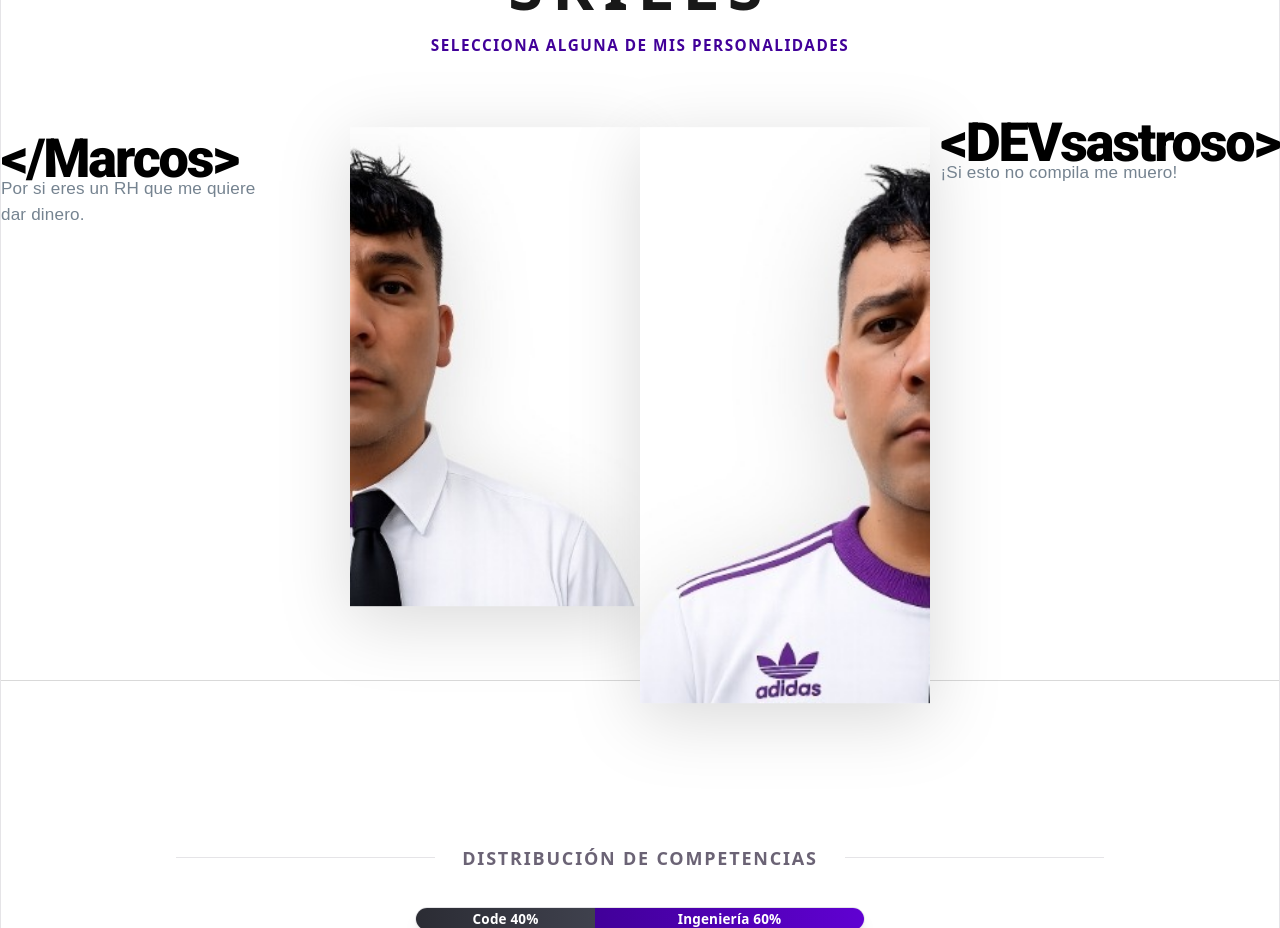
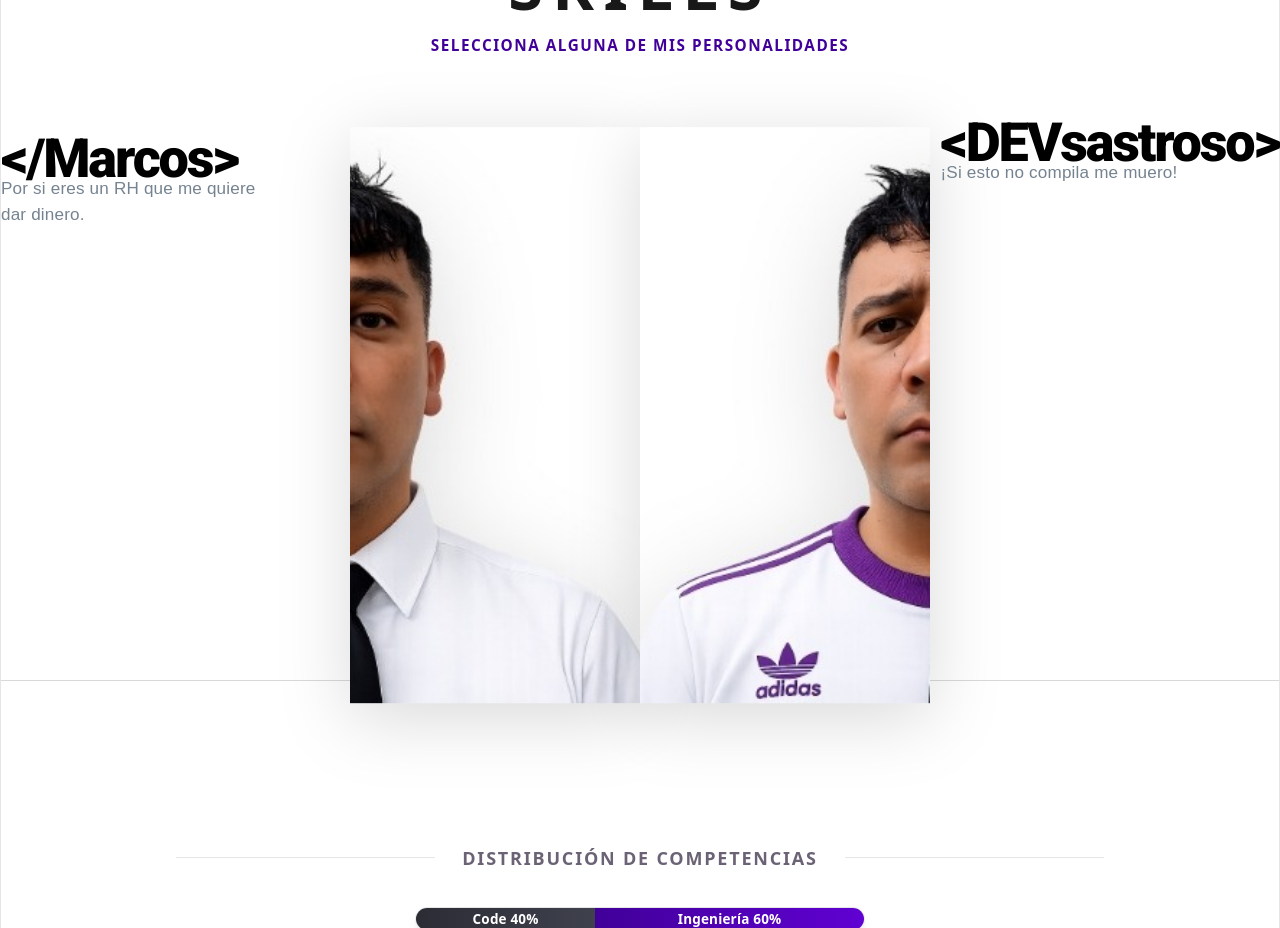
Before and after one commit to marcosgdl/portafolio-devsastroso, a React (Vite) app: page / in a window 1280 px wide. Shown: the part 1140-2068 px from the top of the page. Built offline with nearby package versions, Linux system fonts and the light colour scheme; no server answers.

Commit message:
Fix fotos

```diff
--- a/src/components/SkillsBlock/SkillsBlock.css
+++ b/src/components/SkillsBlock/SkillsBlock.css
@@ -299,13 +299,17 @@
   transform: translate(-50%, -50%) translateX(-65px);
 }
 
+/* 🚀 AQUÍ ESTÁ LA MAGIA QUE ARREGLA LAS FOTOS EN EL CELULAR 🚀 */
 .img-half {
   width: 50%;
+  display: flex;
   transition: all 0.5s cubic-bezier(0.25, 1, 0.5, 1);
 }
 .img-half img {
   width: 100%;
-  height: auto;
+  height: 100%;
+  object-fit: cover;
+  object-position: top center;
   display: block;
   filter: drop-shadow(0 15px 35px rgba(0,0,0,0.15));
 }
```
